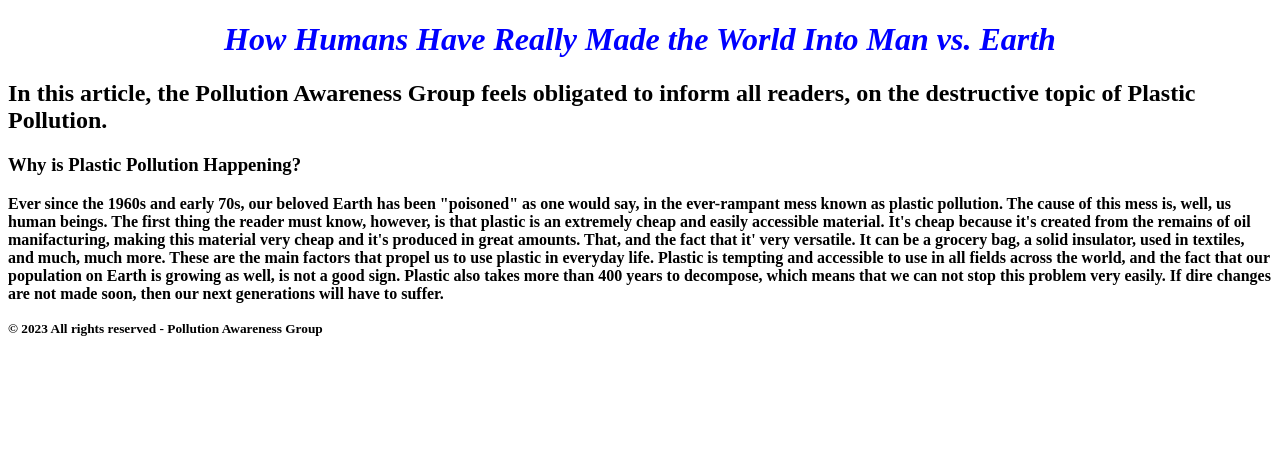
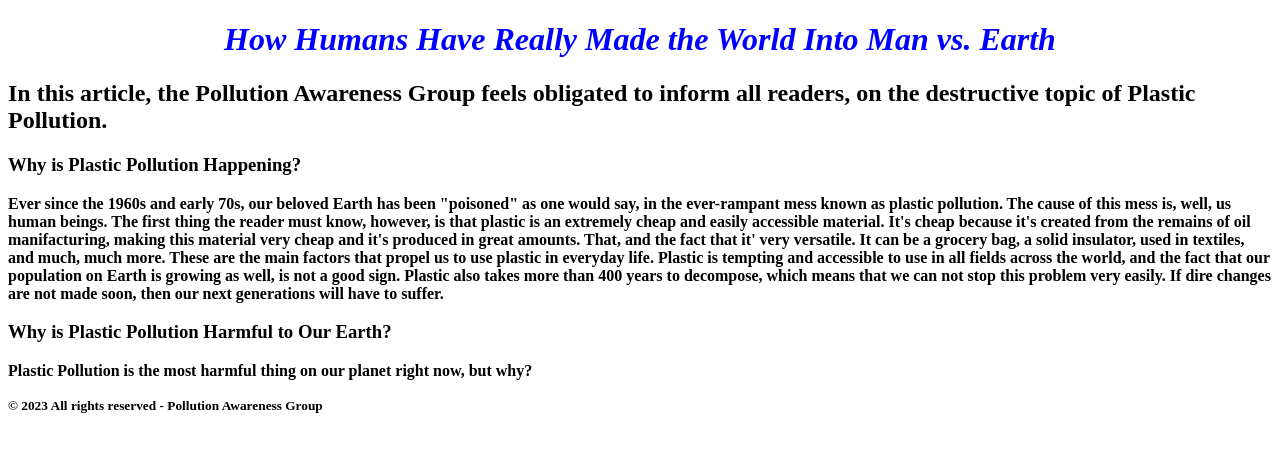
Before and after one commit to LordVanra/ChargerHacks2023, a PHP site: page / in a window 1280 px wide. Shown: the top 452 px of the page. Run offline with PHP 8.4, Linux system fonts and the light colour scheme.

Commit message:
Update index.php

```diff
--- a/index.php
+++ b/index.php
@@ -31,6 +31,16 @@
 			growing as well, is not a good sign. Plastic also takes more than 400 years to decompose, which means that we can not
 			stop this problem very easily. If dire changes are not made soon, then our next generations will have to suffer.</p>
 		</div>
+				<div>
+					<h3><b>
+					Why is Plastic Pollution Harmful to Our Earth?
+					</h3></b>
+
+				</div>
+		<div><p>
+		Plastic Pollution is the most harmful thing on our planet right now, but why?
+
+		</div></p>
 		<footer>
 			<small>
 				&copy; 2023 All rights reserved - Pollution Awareness Group
```
